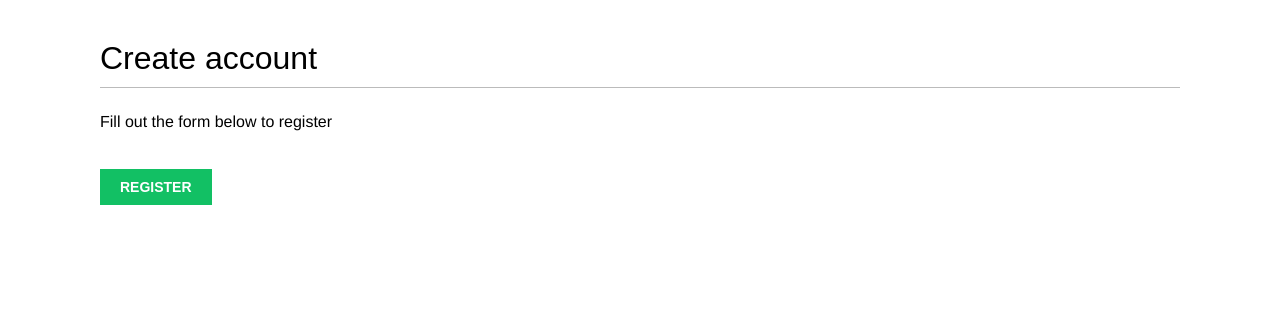
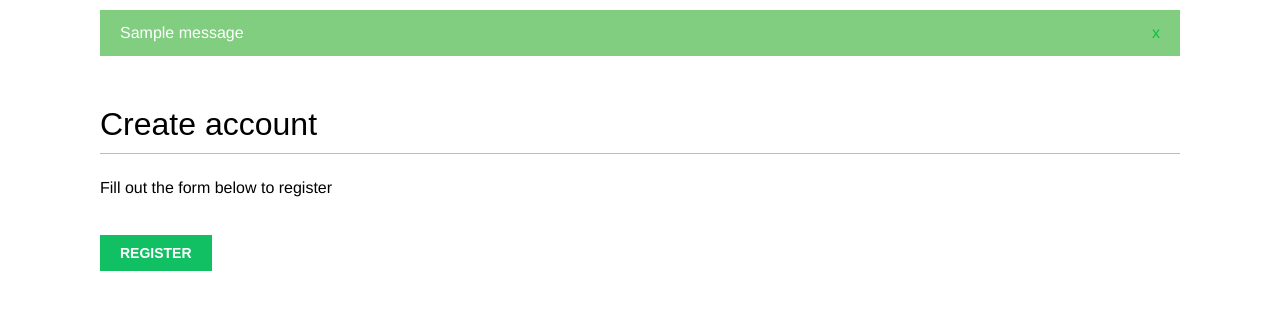
Before and after one commit to GitEryk/djangoSocialMedia, a Django app: template account/templates/account/register.html in a window 1280 px wide. Shown: the part 47-357 px from the top of the page. Run offline with Django 5.2, Linux system fonts and the light colour scheme; the template is opened without the code that fills it, so the values that code supplies are empty; one stand-in notice (Sample message) is shown; some web fonts are replaced.

Commit message:
Added messages when the user has changed data

```diff
--- a/account/templates/base.html
+++ b/account/templates/base.html
@@ -40,6 +40,16 @@
             {% endif %}
         </div>
     </div>
+    {% if messages %}
+        <ul class="messages">
+            {% for message in messages %}
+                <li class="{{ message.tags }}">
+                    {{ message|safe }}
+                    <a href="#" class="close">x</a>
+                </li>
+            {% endfor %}
+        </ul>
+    {% endif %}
     <div id="content">
         {% block content %}
         {% endblock %}
--- a/account/views.py
+++ b/account/views.py
@@ -4,6 +4,7 @@ from django.contrib.auth import authenticate, login
 from .forms import LoginForm, UserRegistrationForm, UserEditForm, ProfileEditForm
 from django.contrib.auth.decorators import login_required
 from .models import Profile
+from django.contrib import messages
 
 
 @login_required
@@ -15,10 +16,14 @@ def edit(request):
         if user_form.is_valid() and profile_form.is_valid():
             user_form.save()
             profile_form.save()
+            messages.success(request, "Successfully update profile")
             return render(request, "account/dashboard.html")
+        else:
+            messages.error(request, "Error when updating profile")
     else:
         user_form = UserEditForm(instance=request.user)
         profile_form = ProfileEditForm(instance=request.user.profile)
+
     return render(request, "account/edit.html",
                   {"user_form": user_form, "profile_form": profile_form, "section": "edit"})
 
```
Also changed, not shown: db.sqlite3.
